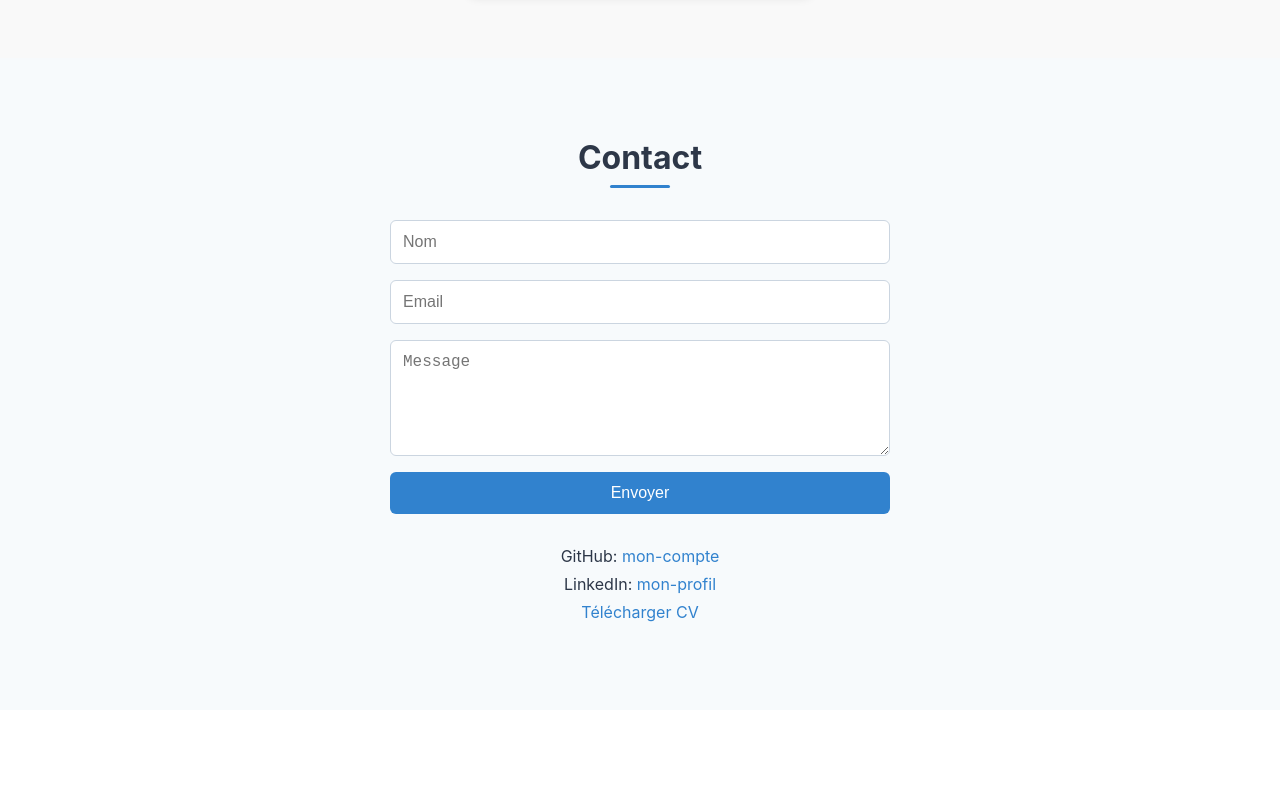
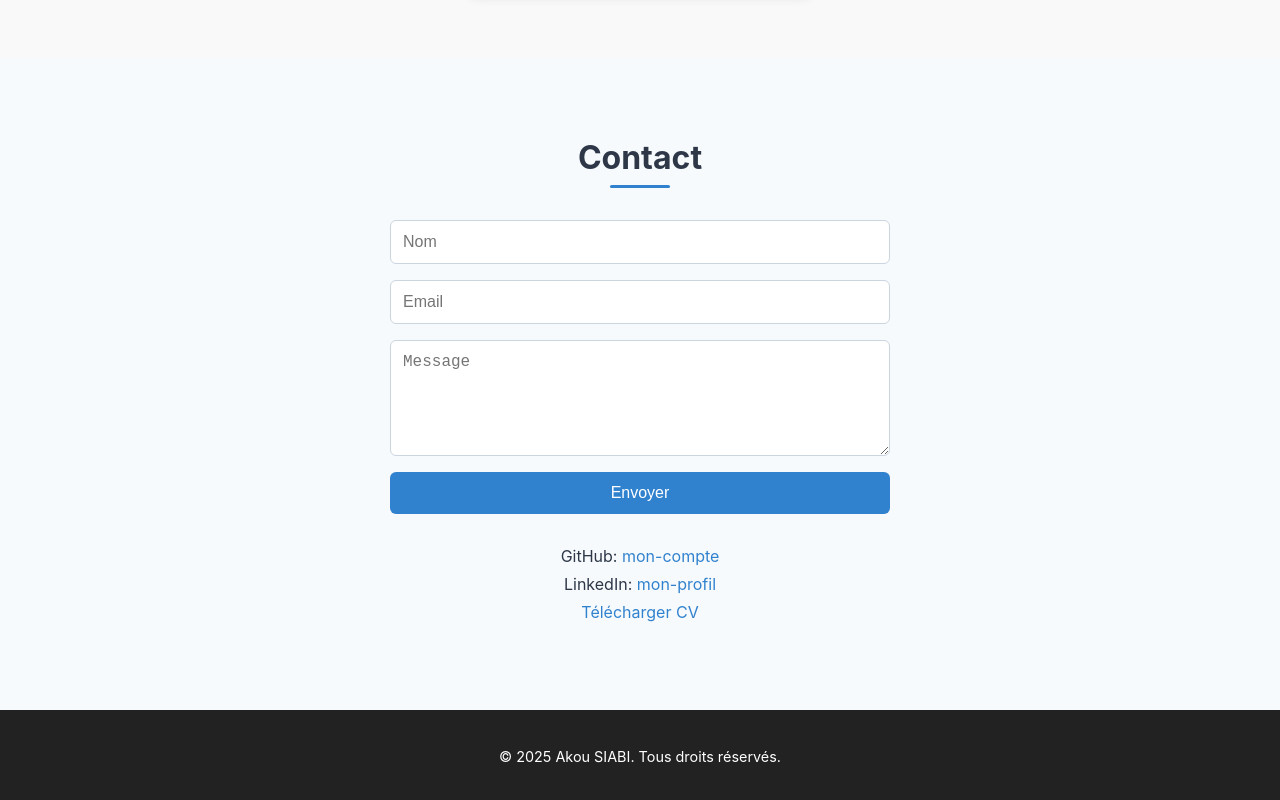
Before and after one commit to patience228/mon-portfolio, a React (Create React App) app: page / in a window 1280 px wide. Shown: the part 3954-4754 px from the top of the page. Before the commit the page ends 4664 px from the top, so only its background shows below. Built offline with nearby package versions, Linux system fonts and the light colour scheme.

Commit message:
Add Footer

```diff
--- a/src/App.js
+++ b/src/App.js
@@ -5,6 +5,7 @@ import About from './components/About';
 import Projects from './components/Projects';
 import Skills from './components/Skills';
 import Contact from './components/Contact';
+import Footer from './components/Footer';
 
 function App() {
   return (
@@ -15,6 +16,7 @@ function App() {
       <Projects />
       <Skills />
       <Contact />
+      <Footer />
     </div>
   );
 }
--- /dev/null
+++ b/src/components/Footer.jsx
@@ -0,0 +1,11 @@
+import React from 'react';
+
+const Footer = () => {
+  return (
+    <footer className="footer">
+      <p>© {new Date().getFullYear()} Akou SIABI. Tous droits réservés.</p>
+    </footer>
+  );
+};
+
+export default Footer;
--- a/src/index.css
+++ b/src/index.css
@@ -388,3 +388,27 @@ h2::after {
   .hero-title { font-size: 2rem; }
   .hero-subtitle { font-size: 1rem; }
 }
+
+
+/* ------------------------------
+   FOOTER
+------------------------------ */
+.footer {
+  background-color: #222;
+  color: #fff;
+  text-align: center;
+  padding: 1.5rem 1rem;
+  font-size: 0.9rem;
+}
+
+.footer a {
+  color: #3182ce;
+  text-decoration: none;
+  margin: 0 0.5rem;
+  transition: color 0.3s ease;
+}
+
+.footer a:hover {
+  color: #63b3ed;
+  text-decoration: underline;
+}
```
